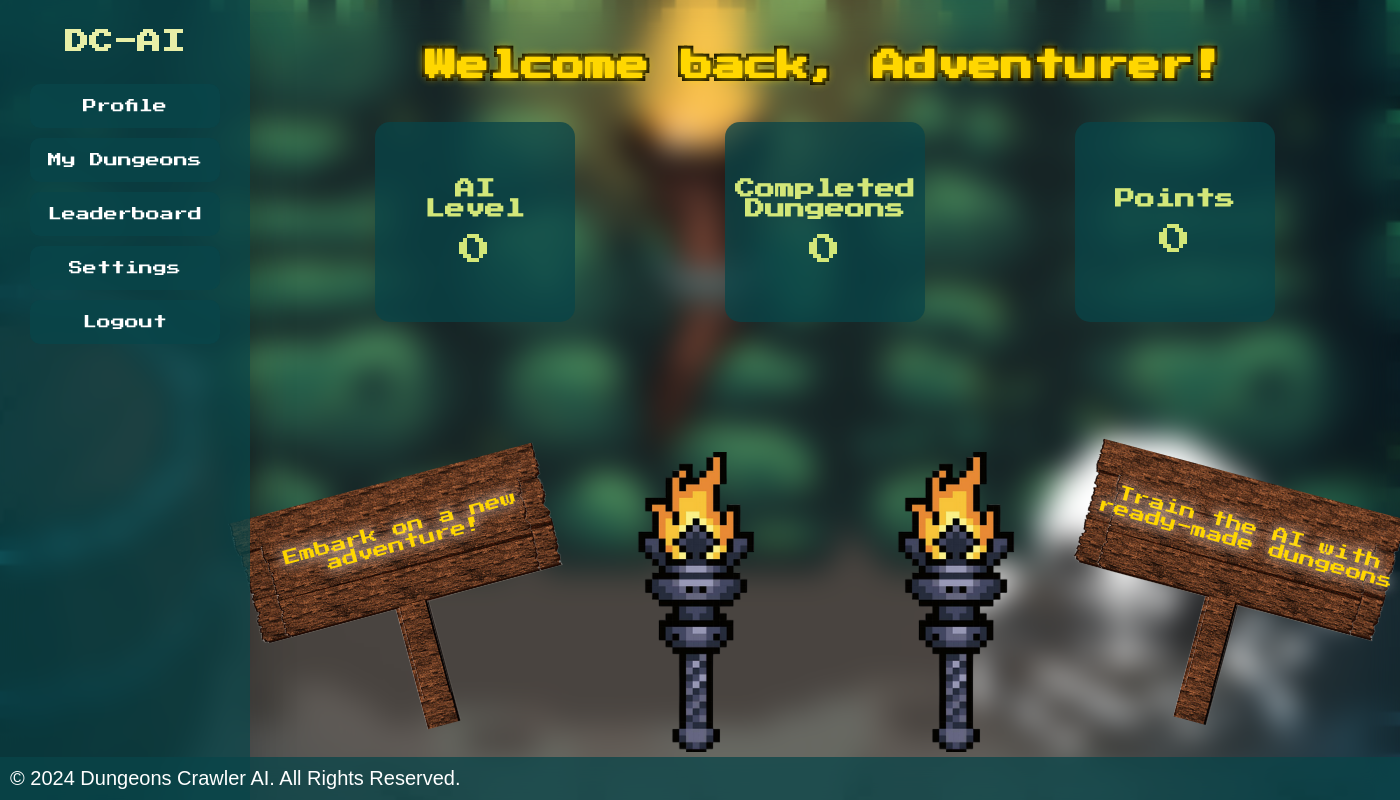
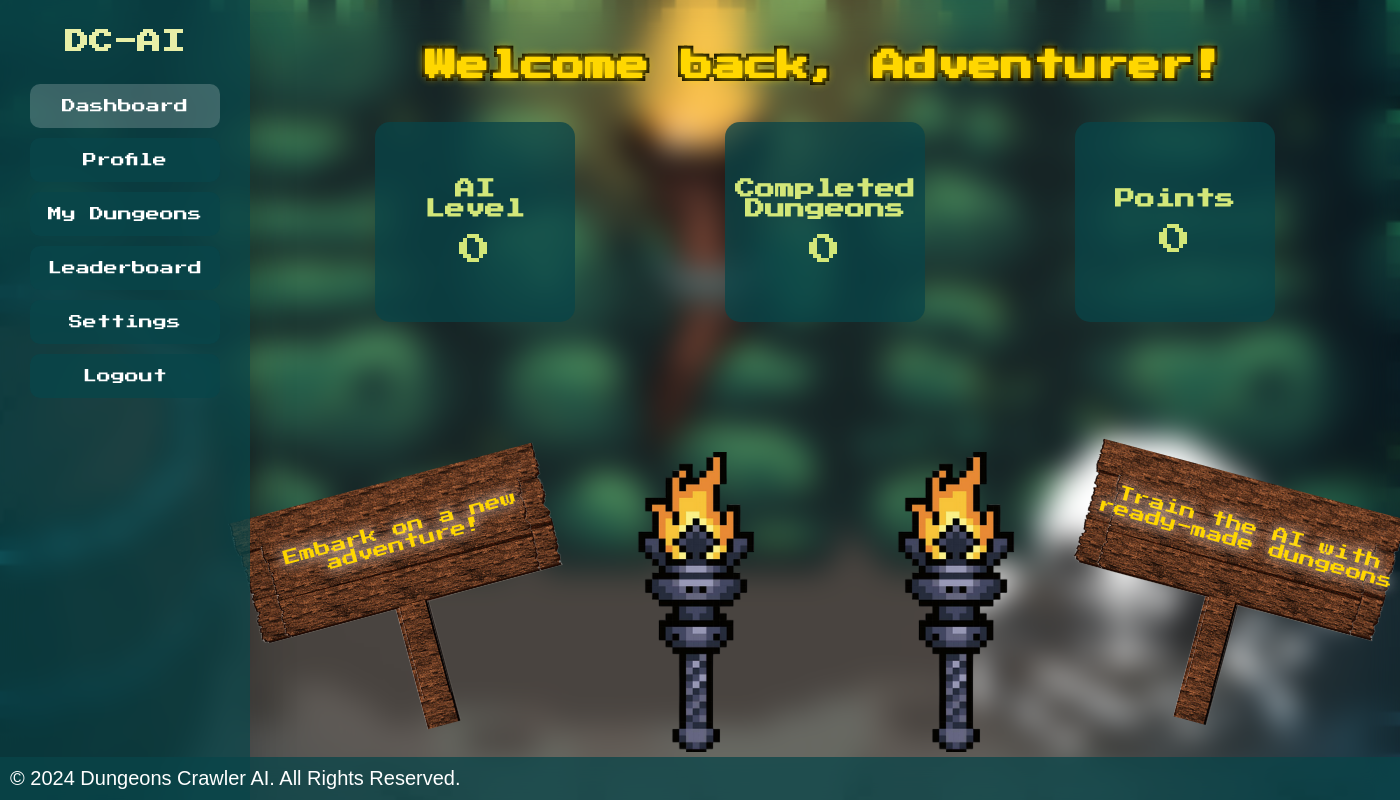
Before and after one commit to NikyRosatti/Dungeon-Crawler-AI, a Flask app: page /dashboard in a window 1400 px wide; the page is wider, and only the part inside the window is pictured. Run offline with Flask 3, Linux system fonts and the light colour scheme; a user stored in the database is signed in; some web fonts are replaced.

Commit message:
Edit sidebar of dashboard

```diff
--- a/project/templates/dashboard.html
+++ b/project/templates/dashboard.html
@@ -18,6 +18,7 @@
                 <h1>DC-AI</h1>
             </div>
             <ul class="menu">
+                <li><a href="/dashboard" class="menu-item active">Dashboard</a></li>
                 <li><a href="/profile" class="menu-item">Profile</a></li>
                 <li><a href="/dungeons" class="menu-item">My Dungeons</a></li>
                 <li><a href="/leaderboard" class="menu-item">Leaderboard</a></li>
```
